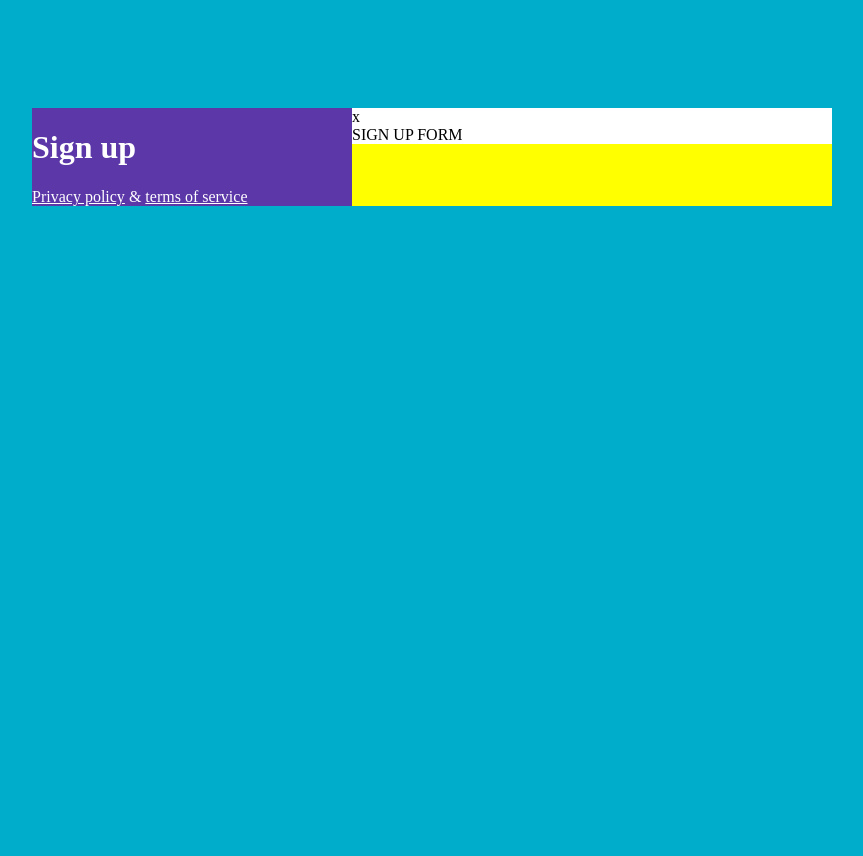
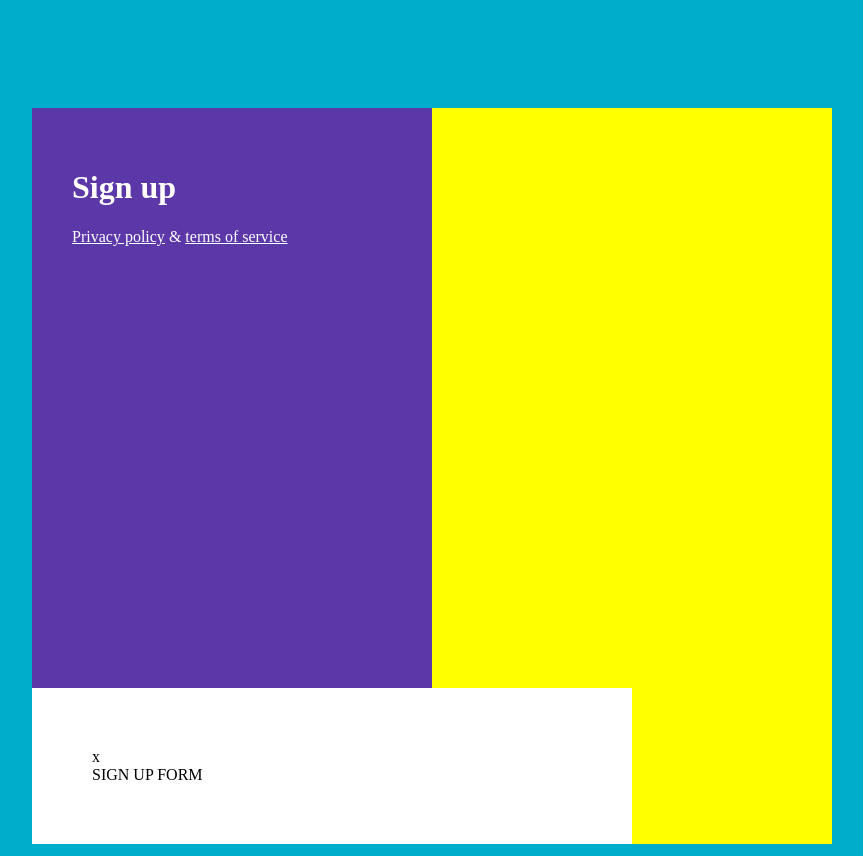
Before and after one commit to gusia1980/6-sign-up, a plain HTML site: page index.html in a window 1280 px wide. Shown: the whole page, without its empty margins (208-1071 px from the left). Before the commit the page ends 800 px from the top, so only its background shows below. Drawn offline with Linux system fonts and the light colour scheme.

Commit message:
Basic structure

```diff
--- a/css/main.css
+++ b/css/main.css
@@ -1,3 +1,4 @@
+
 body{
     background-color: #00adcb;}
 
@@ -10,8 +11,14 @@ body{
 }
 .left-column {
     width: 40%;
+    height: 500px;
+    padding: 40px;
     float: left;
     background-color: #5c37a8;
+    background-image: url();
+    background-repeat: no-repeat;
+
+
   }
 
   .main-title {
@@ -36,11 +43,14 @@ body{
   .right-column {
     width: 60%;
     float: left;
+    padding: 60px;
     background-color: #fff;
+
   }
 
   .close {
   }
 
   .form {
+
   }
```
Also changed, not shown: index.html (+1 -0 lines).
